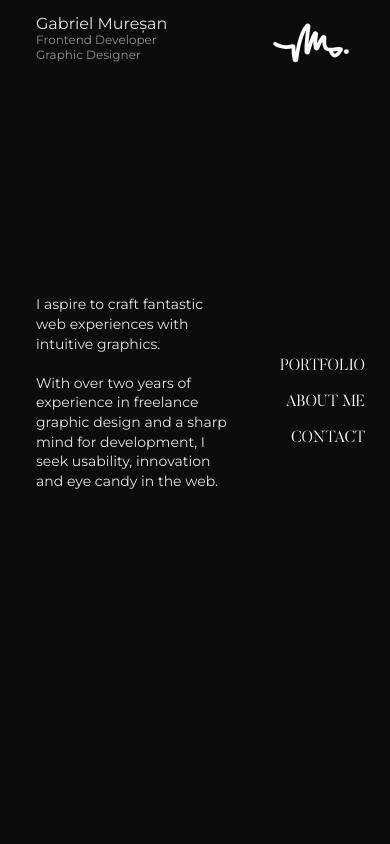
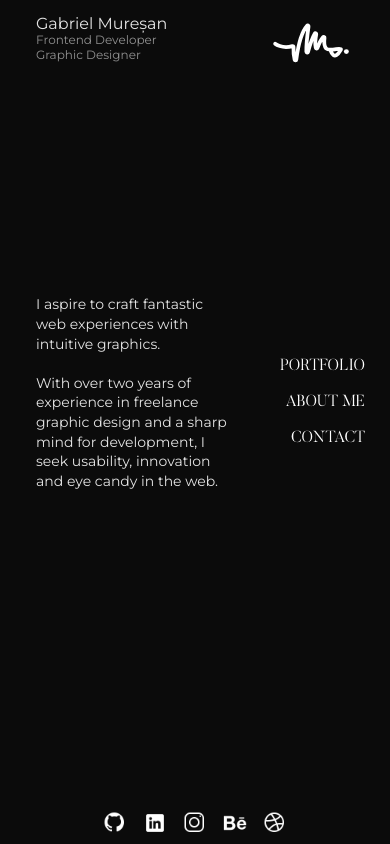
Before and after one commit to muresan-gabriel/muresan-gabriel.github.io, a website: page index.html in a window 390 px wide. Drawn offline with nearby package versions, Linux system fonts and the light colour scheme.

Commit message:
icon-update

```diff
--- a/index.html
+++ b/index.html
@@ -49,6 +49,24 @@
         I aspire to craft fantastic web experiences with intuitive graphics. <br><br>With over two years of experience in freelance graphic design and a sharp mind for development, I seek usability, innovation and eye candy in the web.
       </p>
       <div class="col-5"></div>
+    </div>
+
+    <div class="social-icons-mobile container-fluid d-flex justify-content-center align-items-center">
+      <a href="https://github.com/muresan-gabriel" target="_blank">
+        <img class="icon-mobile" src="/src/icons/github.png"/>
+      </a>
+      <a href="https://www.linkedin.com/in/gabrielmuresanionut/" target="_blank">
+        <img class="icon-mobile li-icon" src="/src/icons/linked-in.png"/>
+      </a>
+      <a href="https://www.instagram.com/muresan__gabriel/" target="_blank">
+        <img class="icon-mobile" src="/src/icons/instagram.png"/>
+      </a>
+      <a href="https://www.behance.net/muresangabriel" target="_blank">
+        <img class="icon-mobile" src="/src/icons/behance.png"/>
+      </a>
+      <a href="https://dribbble.com/muresangabriel" target="_blank">
+        <img class="icon-mobile" src="/src/icons/dribbble.png"/>
+      </a>
     </div>
   </div>
 
--- a/src/style.css
+++ b/src/style.css
@@ -614,3 +614,18 @@ ul {
   margin: 0;
   padding: 0;
 }
+
+.icon-mobile {
+  height: 24px;
+  margin: 8px;
+}
+
+.social-icons-mobile {
+  margin-top: 80vh;
+}
+
+@media only screen and (max-height: 792px) and (min-width: 372px) and (max-width: 1200px) {
+  .social-icons-mobile {
+    margin-top: 70vh;
+  }
+} ;
```
